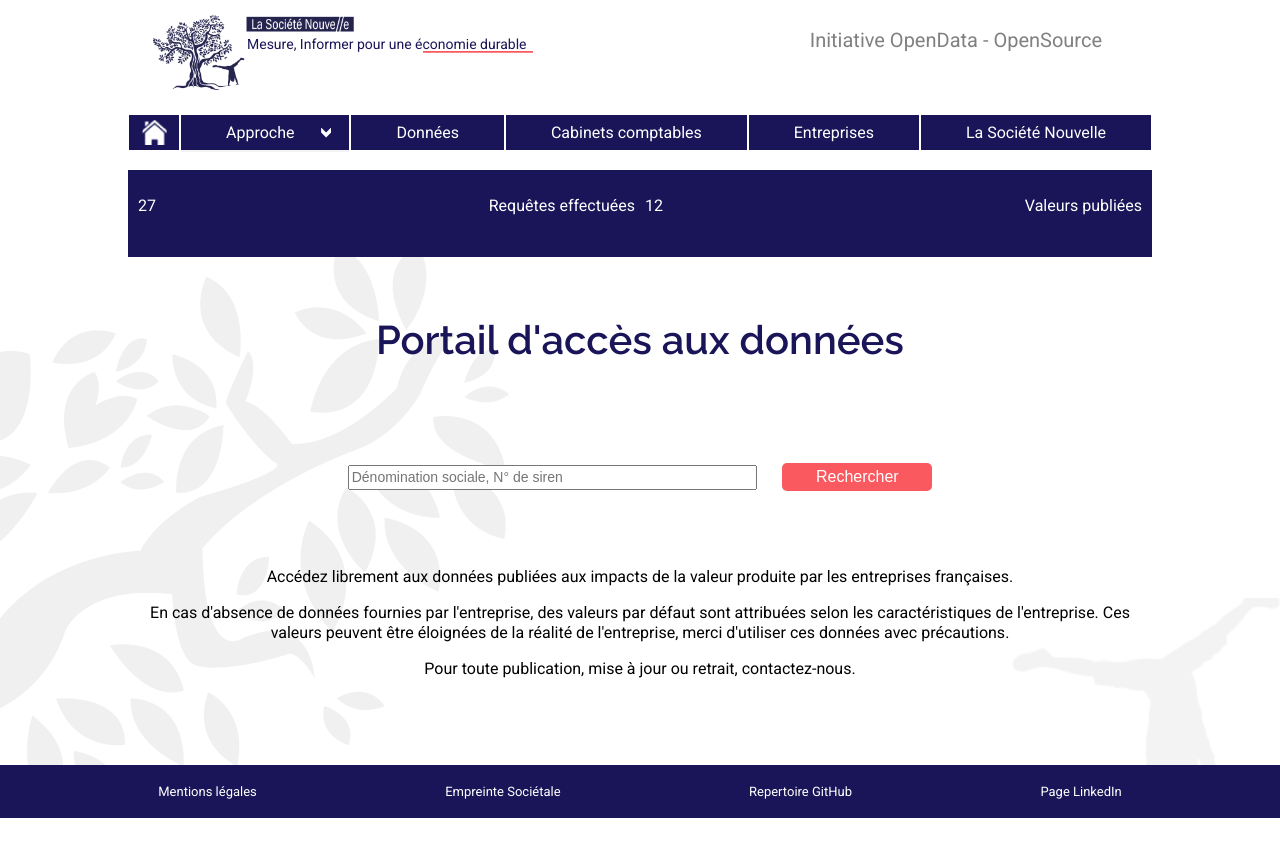
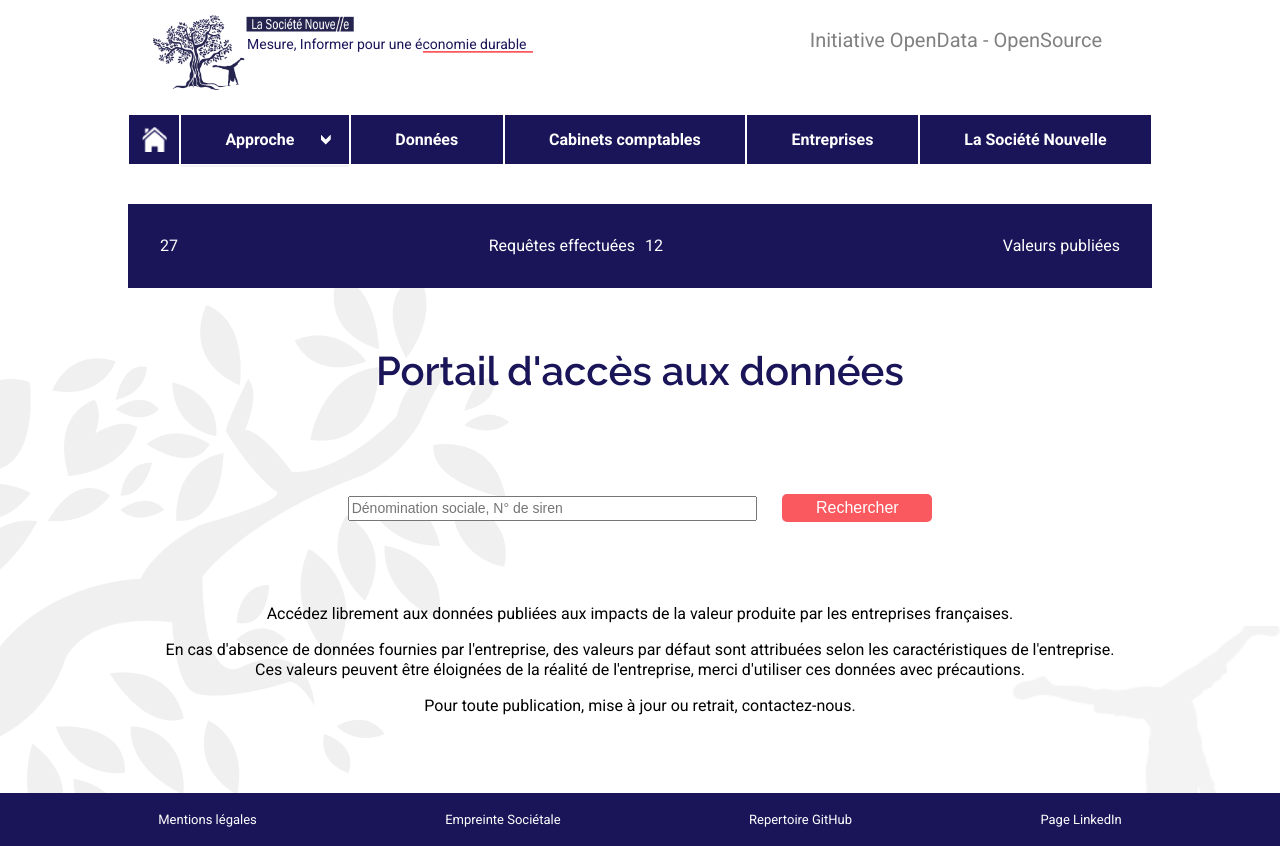
Before and after one commit to La-Societe-Nouvelle/LaSocieteNouvelle-Website, a Next.js app: page /portail in a window 1280 px wide. Before the commit the page ends 818 px from the top, so only its background shows below. Built offline with nearby package versions, Linux system fonts and the light colour scheme.

Commit message:
Amélioration CSS

```diff
--- a/styles/_section.scss
+++ b/styles/_section.scss
@@ -32,13 +32,19 @@
   }
 
 }
+.titre {
 
+  font-size: 2rem;
+  margin-top: 15px;
+  margin-bottom: 5px;
+
+}
 /* -------------------- Bloc -------------------- */
 
 .bloc
 {
   overflow: auto;
-  padding: 10px 10px 25px;
+  padding: 1em 2em;
 
   &.blue
   {
--- a/styles/globals.scss
+++ b/styles/globals.scss
@@ -157,7 +157,7 @@ textarea {
   width: 95%;
   height: 100%;
   margin-bottom: 25px;
-
+  margin-top : 20px;
   @include lg{
     width:100%;
     padding: 0 10%;
@@ -445,7 +445,15 @@ img.main-icon
 
     &:hover
     {
+      cursor: pointer;
       color: $secondary-color;
     }
   }
 }
+
+
+.source {
+  font-size: 10px;
+  font-style: italic;
+  text-align: right;
+}
--- a/styles/header.scss
+++ b/styles/header.scss
@@ -177,12 +177,6 @@
       :hover {
         background-color: $secondary-color;
       }
-
-      a {
-        color: white;
-
-      }
-
       @include xs {
         text-align: center;
       }
@@ -254,8 +248,9 @@
       align-items: center;
       justify-content: space-around;
       width: 100%;
-      padding: 3px 5px;
+      padding: 10px 5px;
       color: white;
+      font-weight: 600;
     }
 
     .dropdown {
@@ -316,6 +311,8 @@
           color: $dark-blue;
           padding: 0.5em 1em;
           margin: 0.5em 0;
+          font-weight: normal;
+          font-size: 0.9em;
           &:hover {
             color : #fff;
           }
@@ -326,7 +323,7 @@
         }
         @include sm {
           position: absolute;
-          top: 35px;
+          top: 50px;
           left: 0px;
           white-space: nowrap;
 
```
